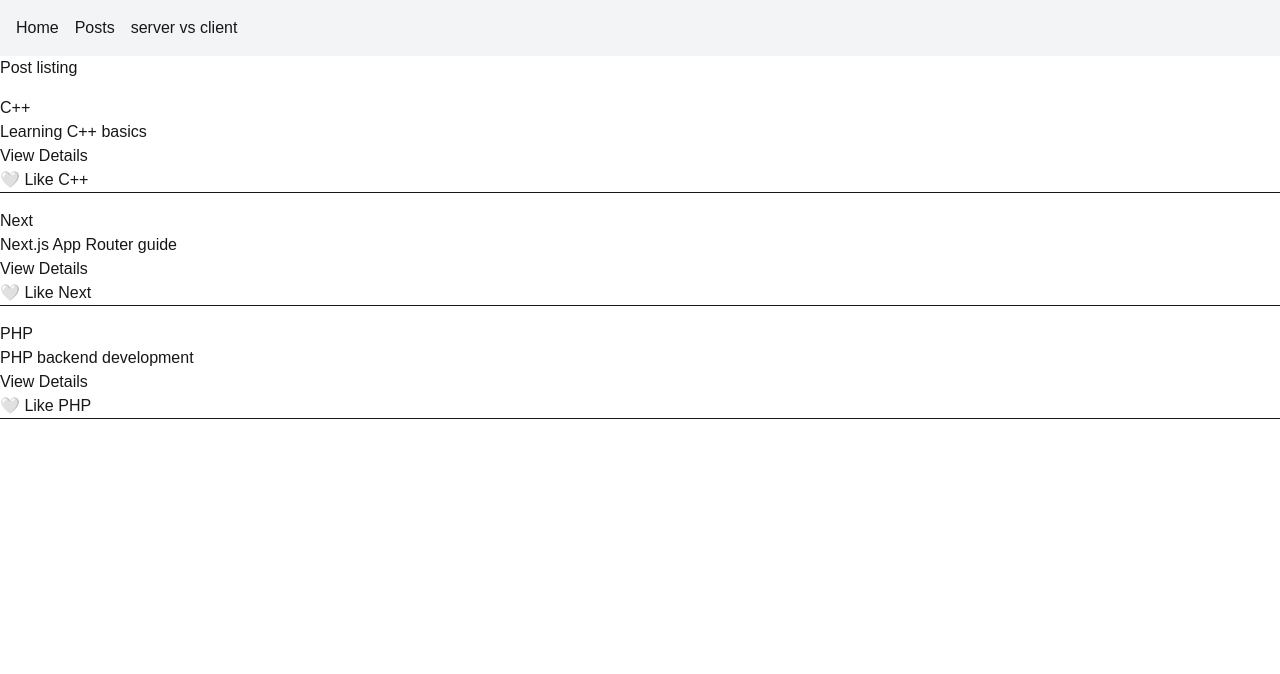
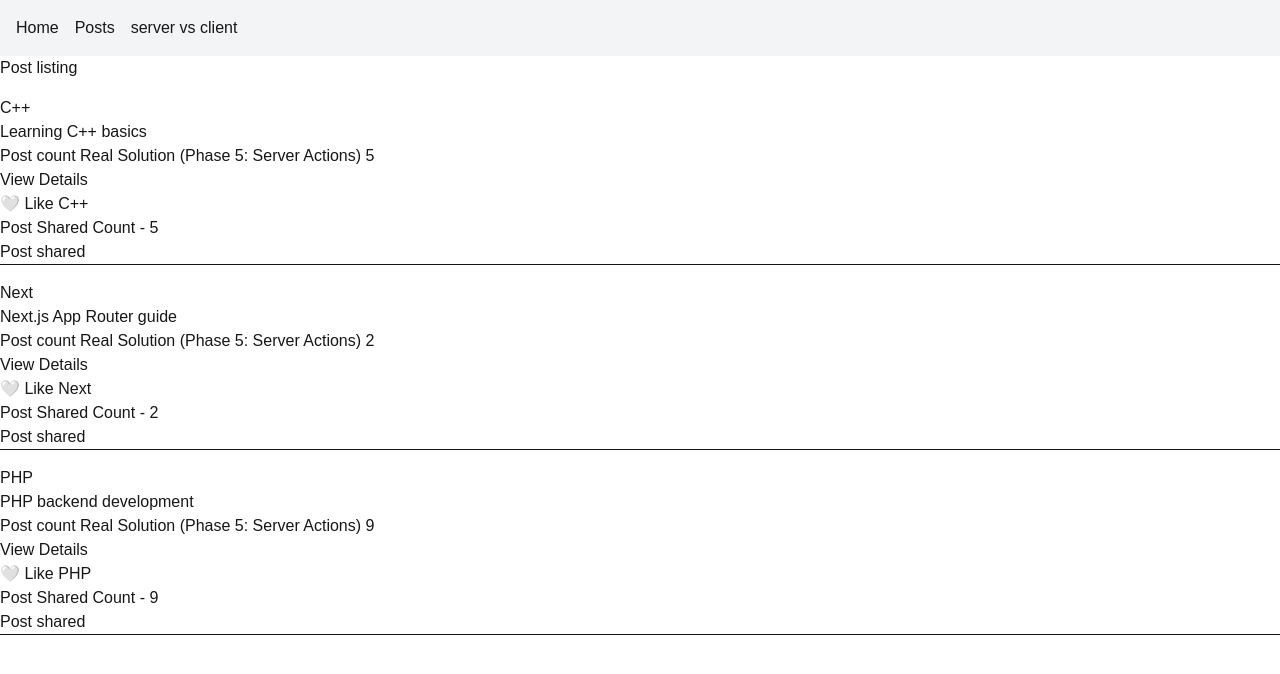
Before and after one commit to wariszargardev/nextjs-job-portal-prisma-postgres-stuff, a Next.js app: page /posts in a window 1280 px wide. Shown: the top 674 px of the page. Built offline with nearby package versions, Linux system fonts and the light colour scheme.

Commit message:
Enhance LikeButton component with TypeScript typing and update post data structure to include sharedCount. Integrate SharedCount component in the posts page for better post interaction visibility.

```diff
--- a/app/componennts/LikeButton.tsx
+++ b/app/componennts/LikeButton.tsx
@@ -1,7 +1,7 @@
 "use client"
 import { useState } from "react"
 
-export default function LikeButton({post}){
+export default function LikeButton({post}: any){
     const [liked, setLiked] = useState(false)
     return (
         <div>
--- /dev/null
+++ b/app/componennts/SharedCounts.tsx
@@ -0,0 +1,24 @@
+"use client"
+
+import { useState } from "react";
+
+interface Post {
+    id: number,
+    title: string
+    description: string
+    sharedCount: number
+}
+
+export default function SharedCount({post}: {post: Post}){
+    const [sharedCounts, setSharedCounts] = useState(post.sharedCount)
+    const sharedPost = () => {
+        alert(`Shared post: ${post.id}`)
+        setSharedCounts(sharedCounts + 1)
+    }
+    return(
+        <div>
+            <h1>Post Shared Count - {sharedCounts}</h1>
+            <button onClick={sharedPost}>Post shared </button>
+        </div>
+    )
+}
--- a/app/lib/post.ts
+++ b/app/lib/post.ts
@@ -1,5 +1,5 @@
 export const posts = [
-    { id: 1, title: "C++", description: "Learning C++ basics" },
-    { id: 2, title: "Next", description: "Next.js App Router guide" },
-    { id: 3, title: "PHP", description: "PHP backend development" },
+    { id: 1, title: "C++", description: "Learning C++ basics", sharedCount: 5 },
+    { id: 2, title: "Next", description: "Next.js App Router guide", sharedCount: 2 },
+    { id: 3, title: "PHP", description: "PHP backend development", sharedCount: 9 },
   ];
--- a/app/posts/page.tsx
+++ b/app/posts/page.tsx
@@ -1,6 +1,7 @@
 import { posts } from "@/app/lib/post"
 import Link from "next/link"
 import LikeButton from "../componennts/LikeButton"
+import SharedCount from "../componennts/SharedCounts"
 
 export default async function Posts(){
     await new Promise((r) => setTimeout(r, 1000))
@@ -13,8 +14,10 @@
                     <div key={post.id} className="mt-4 mb-4">
                         <h1>{post.title}</h1>
                         <p>{post.description}</p>
+                        <p>Post count Real Solution (Phase 5: Server Actions)  {post.sharedCount}</p>
                         <Link href={`posts/${post.id}`} className="cursor-pointer">View Details</Link>
                         <LikeButton post={post} />
+                        <SharedCount post={post} />
                         <hr/>
                     </div>
                 ))
```
